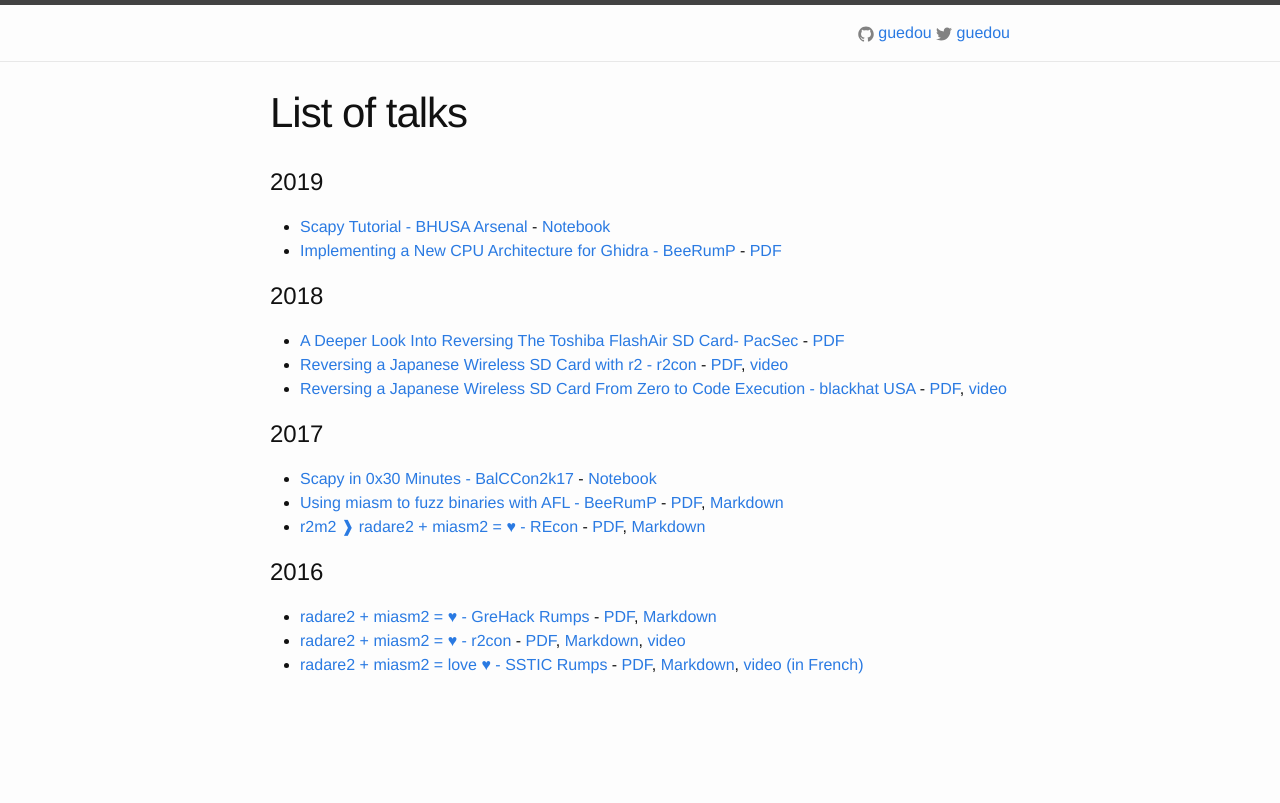
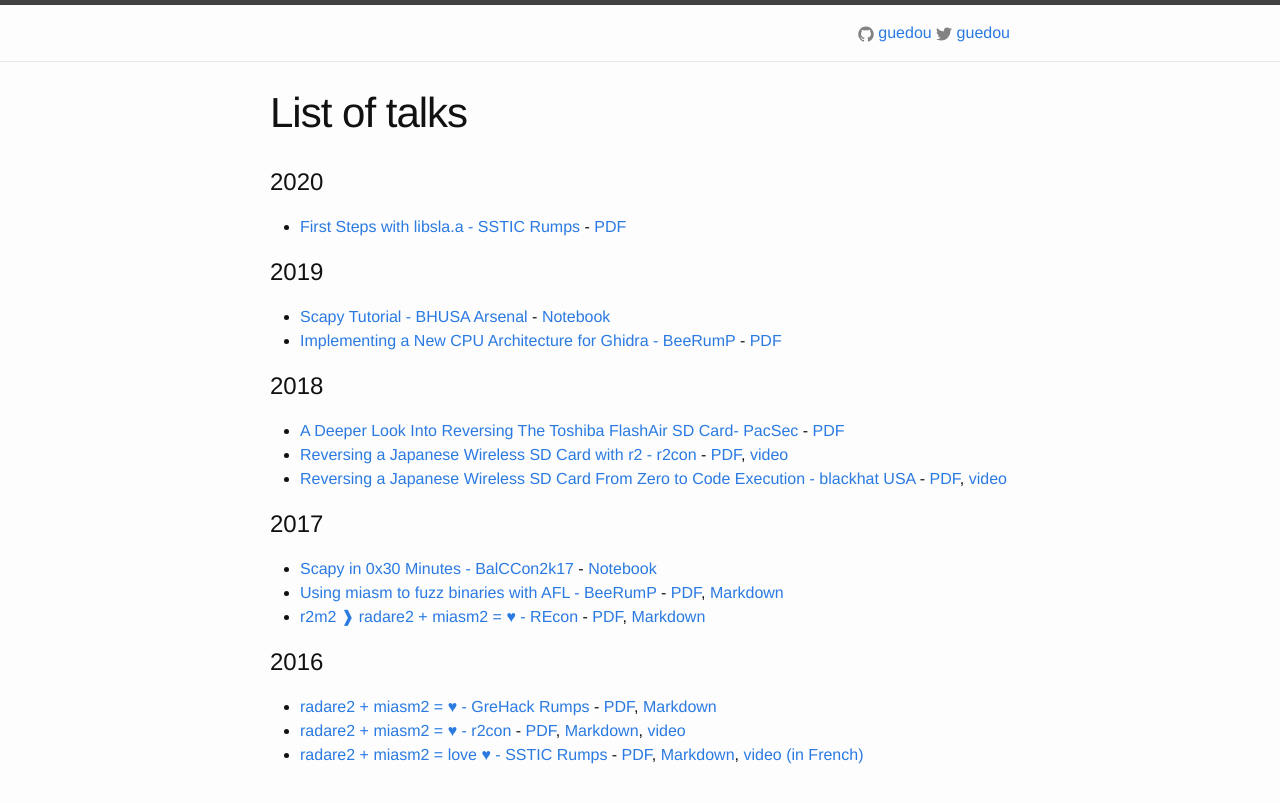
Before and after one commit to guedou/guedou.github.io, a Jekyll site: the page built from index.markdown, in a window 1280 px wide. Shown: the top 803 px of the page. Built offline with Jekyll 4.4.1, drawn with Linux system fonts in a browser that asks for light colours.

Commit message:
SSTIC 2020 Rump

```diff
--- a/index.markdown
+++ b/index.markdown
@@ -2,6 +2,11 @@
 layout: page
 title:  List of talks
 ---
+
+# 2020
+
+- [First Steps with libsla.a - SSTIC Rumps](https://docs.google.com/presentation/d/1783HQ6ONsvwIX6B_Uk-CS__9Pp2ZI0d2oKYZ6j8dKoY/edit?usp=sharing) - [PDF](talks/2020_sstic/slides.pdf)
+
 
 # 2019
 
```
Also changed, not shown: 1 other file.
